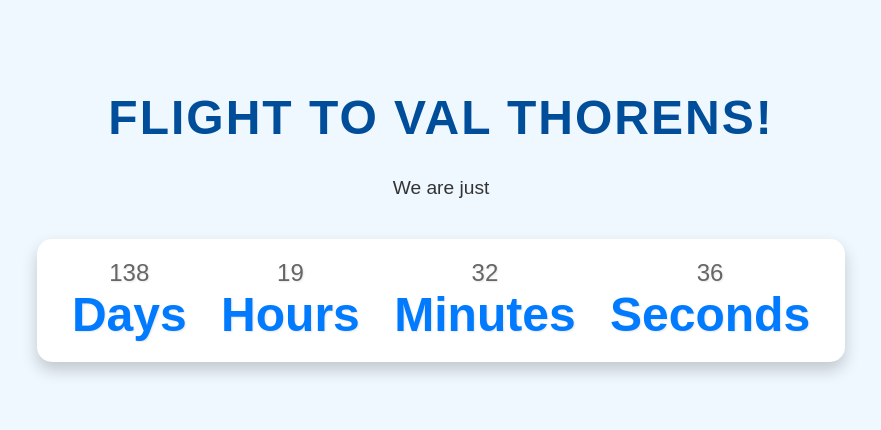
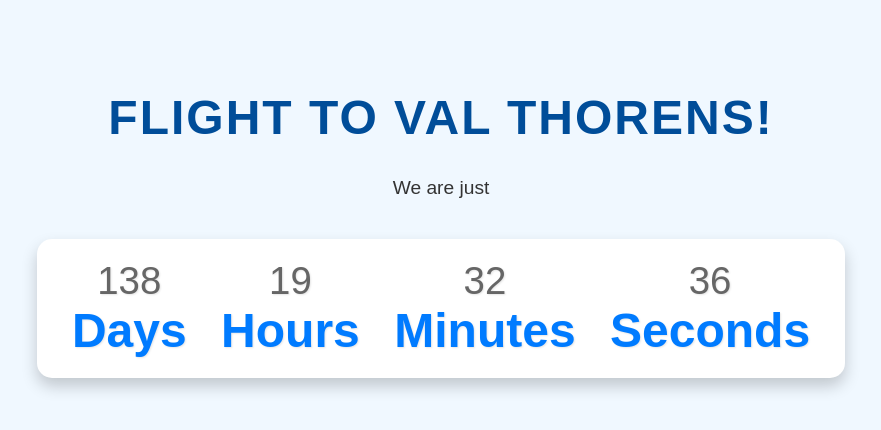
Before and after one commit to barakym/Flight-date, a plain HTML site: page index.html in a window 1280 px wide. Shown: the whole page, without its empty margins (199-1080 px from the left). Drawn offline with Linux system fonts and the light colour scheme.

Commit message:
Update styles.css

```diff
--- a/styles.css
+++ b/styles.css
@@ -43,7 +43,7 @@ p {
 
 #countdown ul li span {
     display: block; /* Make the day/hour/etc. text appear below the number */
-    font-size: 0.5em; /* Make this text smaller */
+    font-size: 0.8em; /* Make this text smaller */
     font-weight: normal;
     color: #666; /* A lighter gray for this text */
 }
```
